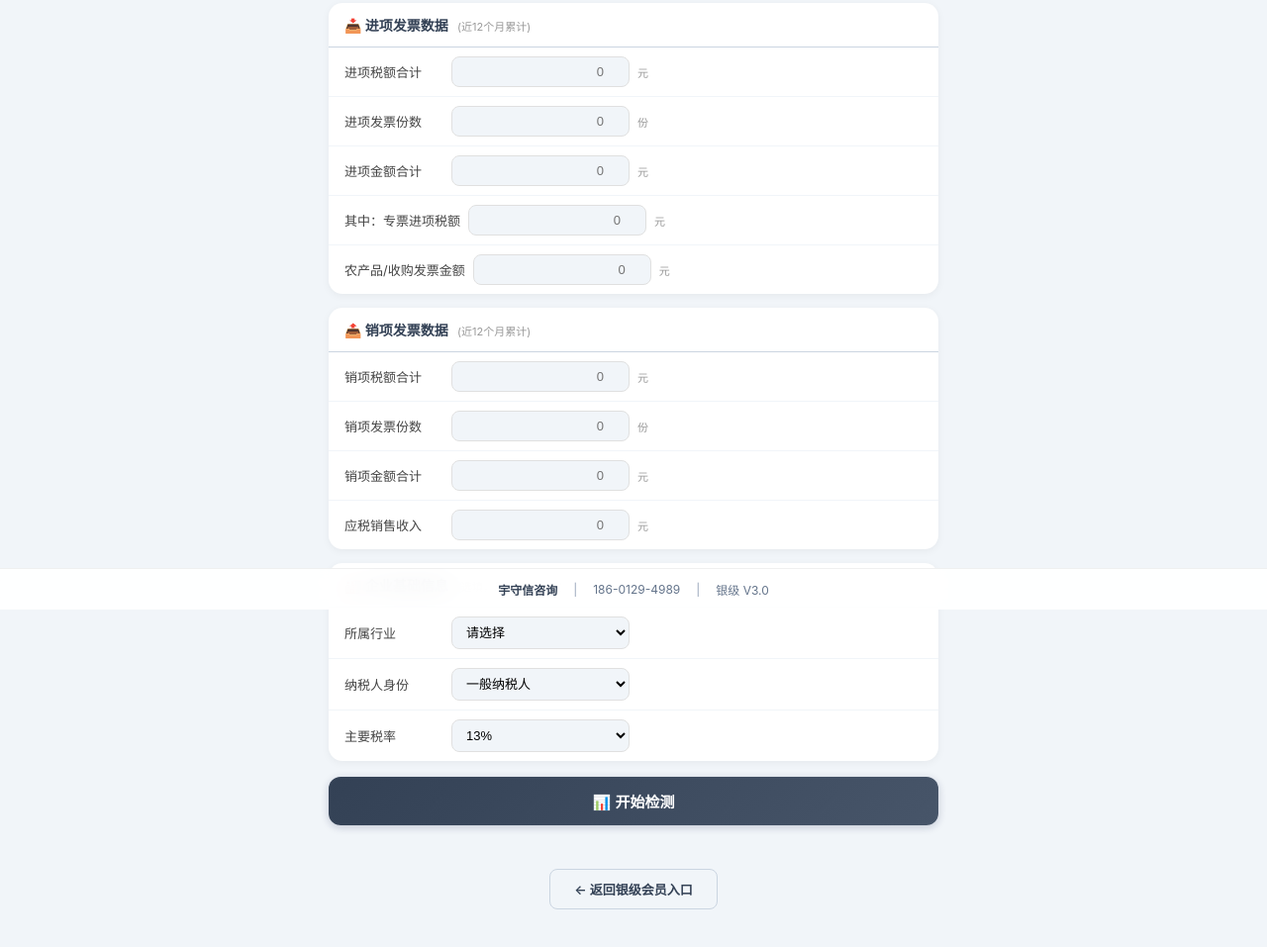
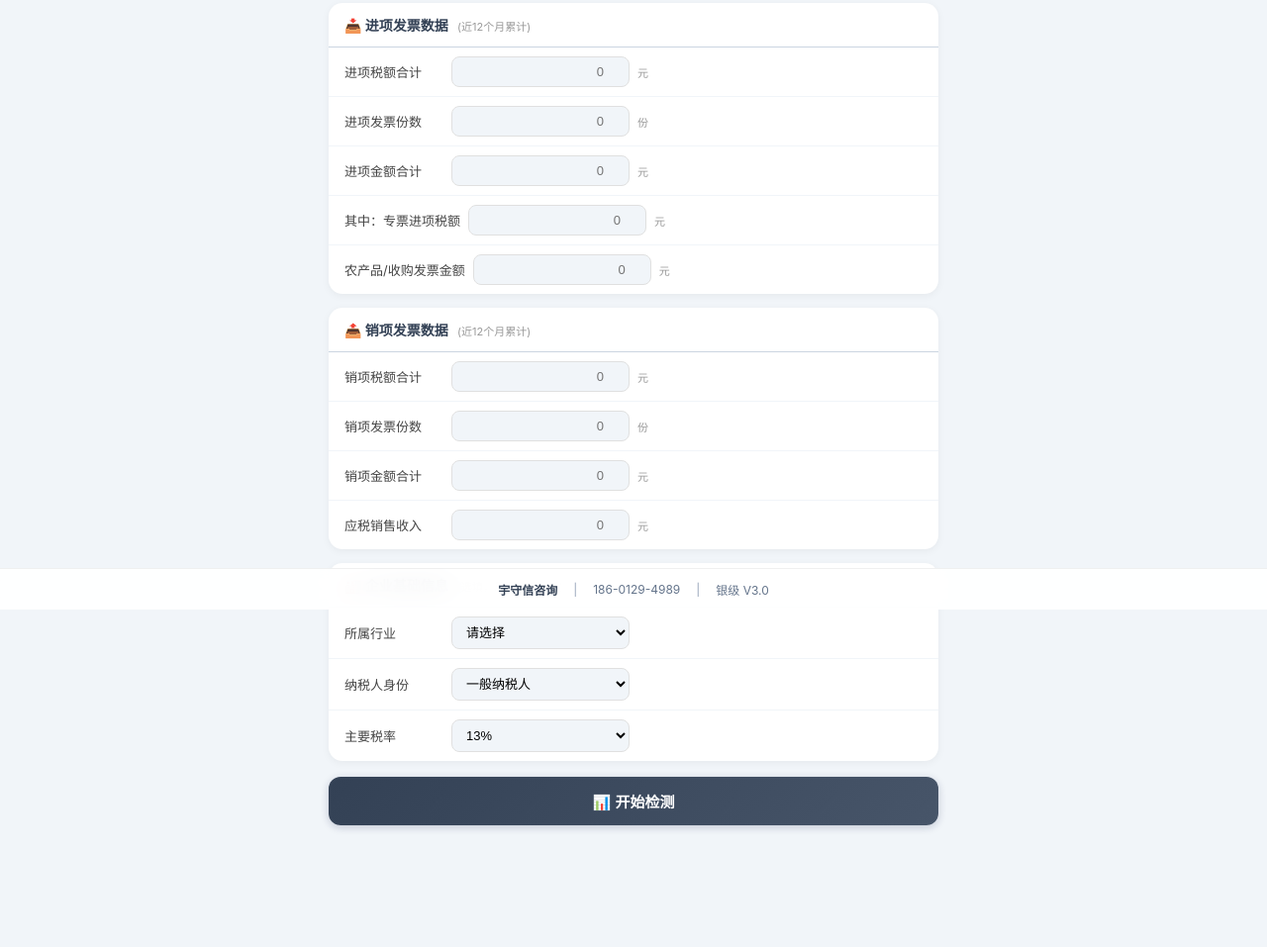
Before and after one commit to Sparrow528/invoice-match-check, a plain HTML site: page index.html in a window 1280 px wide. Shown: the part 184-1141 px from the top of the page at 99% size. Drawn offline with Linux system fonts and the light colour scheme.

Commit message:
fix: 删除多余返回链接

```diff
--- a/index.html
+++ b/index.html
@@ -380,10 +380,6 @@ function downloadPDF(){
 }
 </script>
 
-  <div style="text-align:center;padding:16px">
-    <a href="https://sparrow528.github.io/silver-toolbox/" style="display:inline-block;padding:10px 24px;background:#f1f5f9;color:#334155;border-radius:8px;font-size:13px;font-weight:600;text-decoration:none;border:1px solid #cbd5e1">← 返回银级会员入口</a>
-  </div>
-
 
 <div style="position:fixed;bottom:0;left:0;right:0;background:rgba(255,255,255,.92);backdrop-filter:blur(12px);border-top:1px solid rgba(0,0,0,.06);padding:12px 20px;display:flex;align-items:center;justify-content:center;gap:16px;font-size:12px;color:#64748b;z-index:100">
   <span style="font-weight:600;color:#334155">宇守信咨询</span>
```
